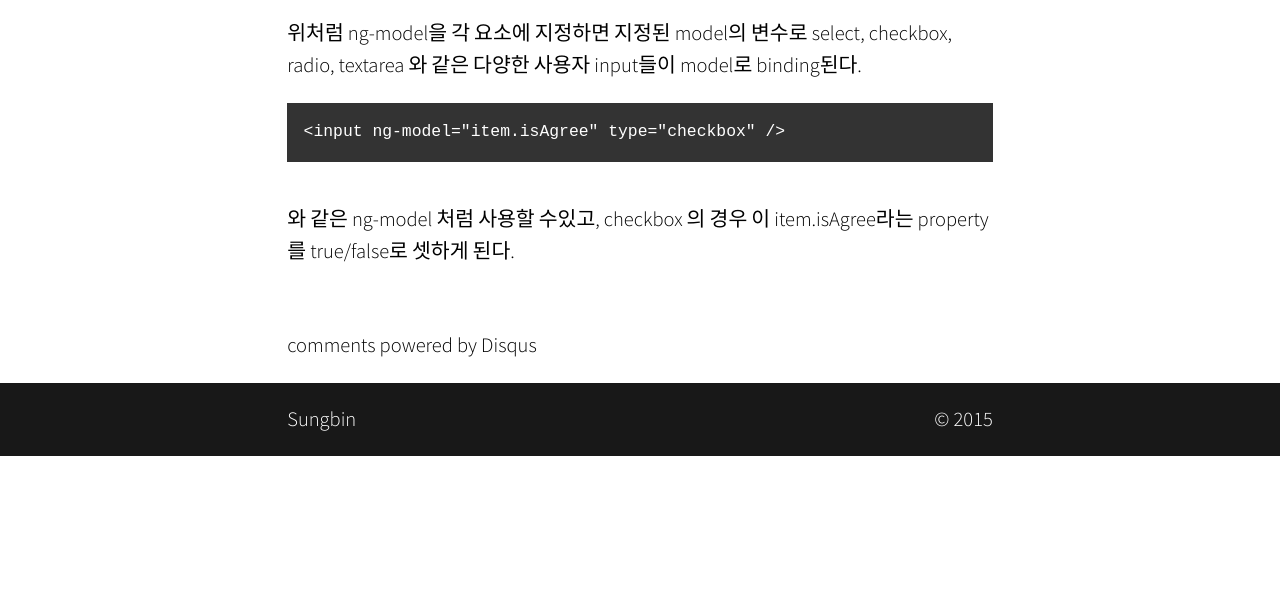
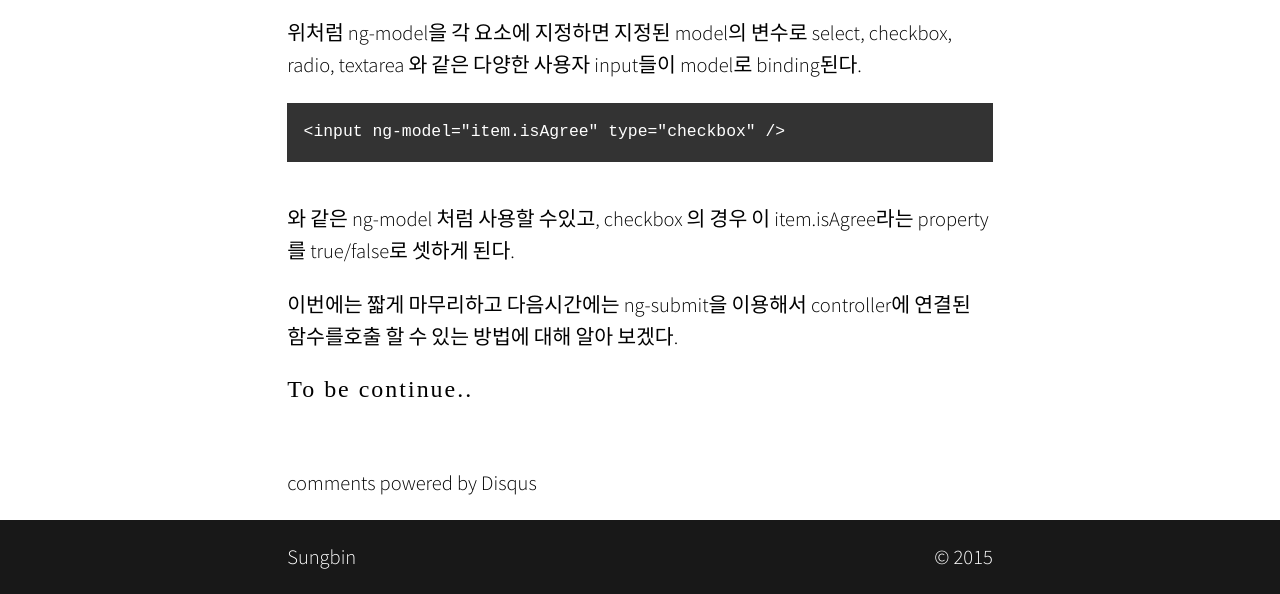
Before and after one commit to sungbine/sungbine.github.io, a Jekyll site: the page built from _posts/2015-06-21-angular_js_8.markdown, in a window 1280 px wide and 900 px high, scrolled down 892 px, cut to the strip 306-900 px from the top of the window. Built offline with Jekyll 4.4.1, drawn with Linux system fonts in a browser that asks for light colours; nearby versions of some CDN libraries; some web fonts are replaced; Markdown is read by kramdown in place of the engine named in the settings; comment, search, counter and statistics services are not loaded; before the commit the page ends 1654 px from its top, so only the background shows below that.

Commit message:
no message

````diff
--- a/_posts/2015-06-21-angular_js_8.markdown
+++ b/_posts/2015-06-21-angular_js_8.markdown
@@ -25,3 +25,7 @@ categories: tech post
 ```
 
 와 같은 ng-model 처럼 사용할 수있고, checkbox 의 경우 이 item.isAgree라는 property를 true/false로 셋하게 된다.
+
+이번에는 짧게 마무리하고 다음시간에는 ng-submit을 이용해서 controller에 연결된 함수를호출 할 수 있는 방법에 대해 알아 보겠다.
+
+#To be continue..
````
